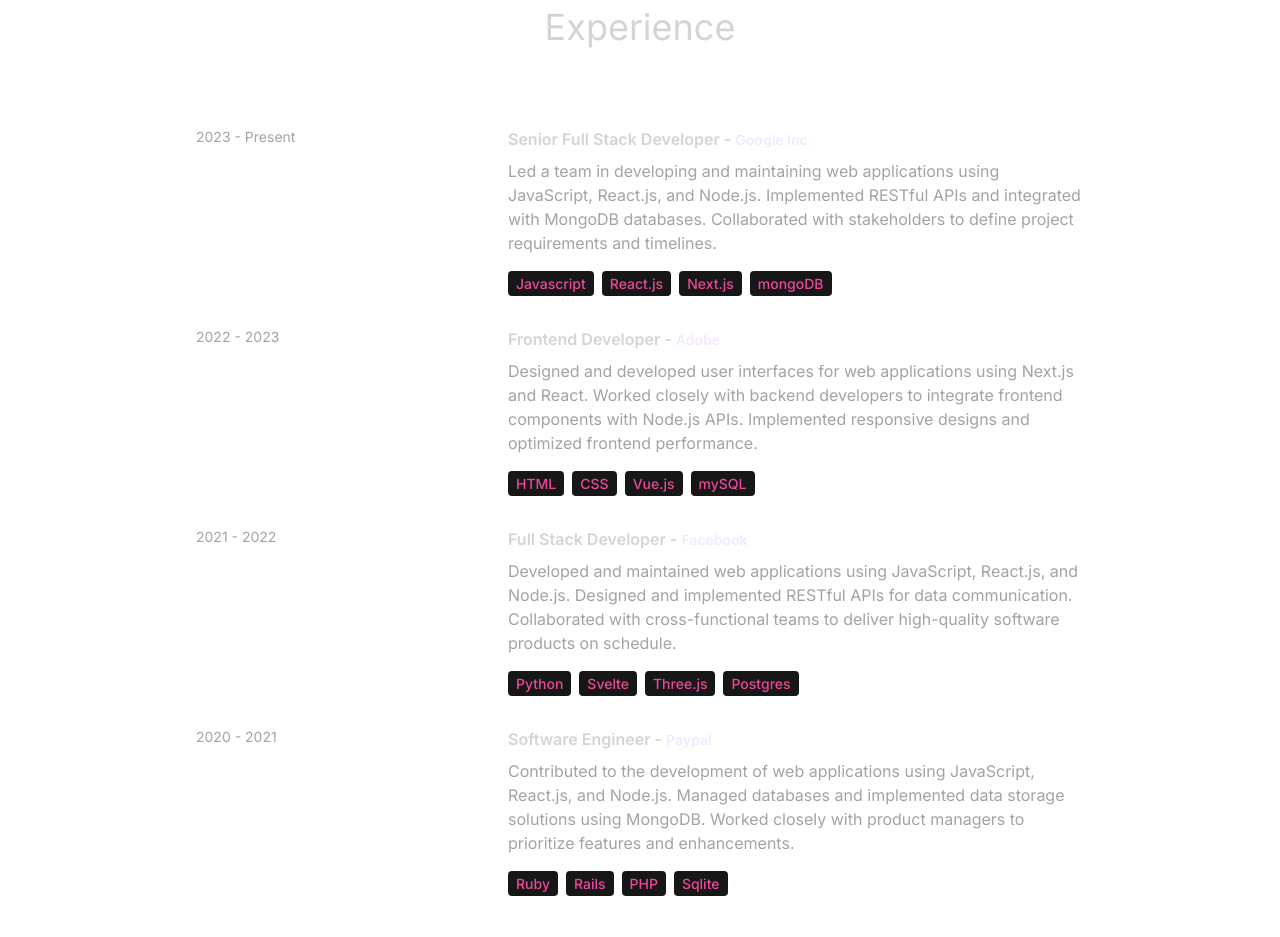
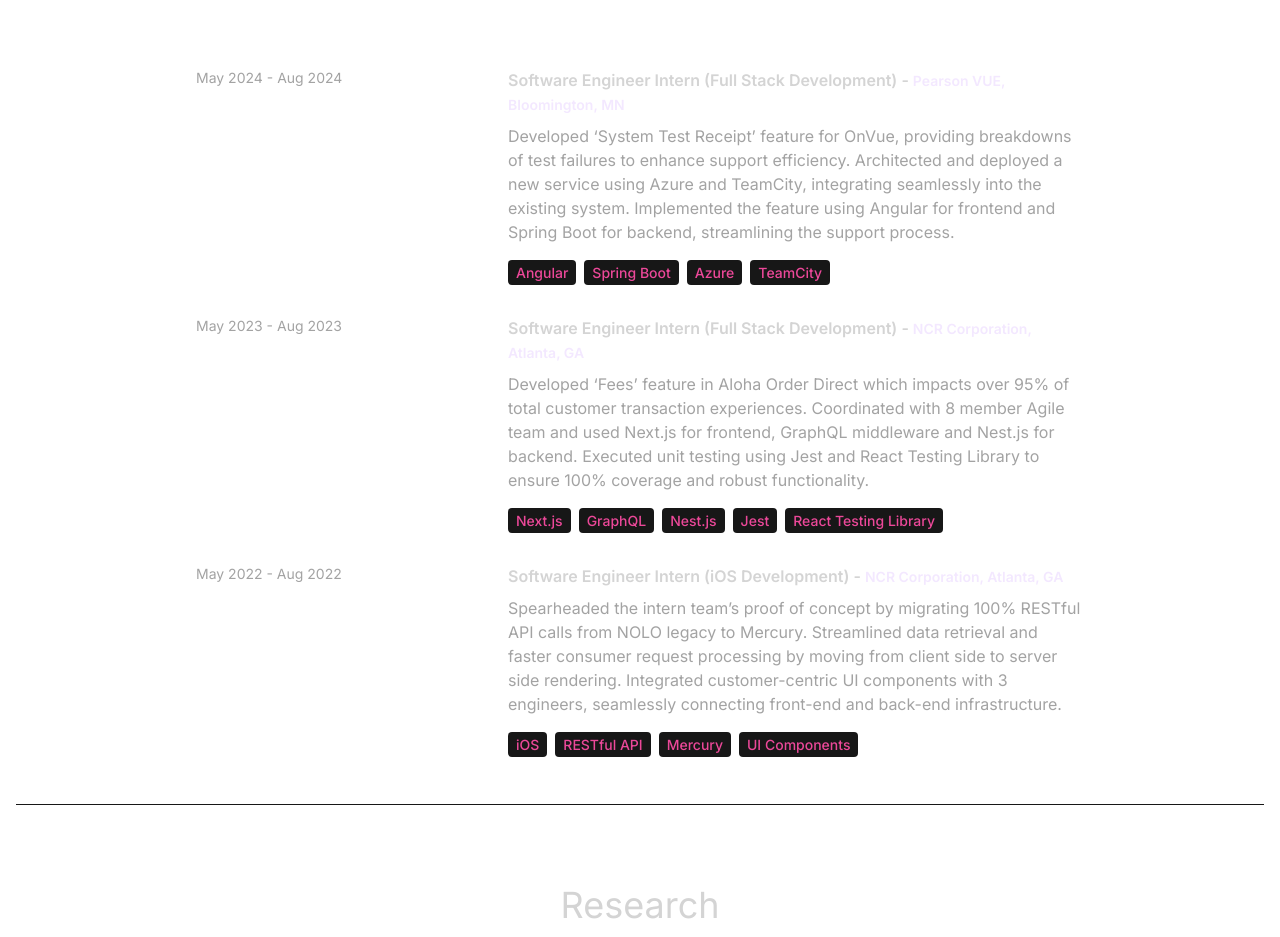
Before and after one commit to Sribhuvan-25/Personal-Website, a React (Vite) app: page / in a window 1280 px wide. Shown: the part 1860-2797 px from the top of the page. Built offline with nearby package versions, Linux system fonts and the light colour scheme.

Commit message:
Updated Content

```diff
--- a/src/App.jsx
+++ b/src/App.jsx
@@ -4,6 +4,7 @@
 import About from './components/About'
 import TechStack from './components/TechStack'
 import Experience from './components/Experience'
+import Research from './components/Research'
 import Projects from './components/Projects'
 import Contact from './components/Contact'
 
@@ -22,6 +23,7 @@
         <About />
         <TechStack />
         <Experience />
+        <Research />
         <Projects />
         <Contact />
       </div>
--- a/src/components/About.jsx
+++ b/src/components/About.jsx
@@ -1,5 +1,6 @@
 import aboutImage from "../assets/about.png"
 import { motion } from "framer-motion"
+import { ABOUT_TEXT } from "../constants"
 
 const About = () => {
   return (
@@ -24,9 +25,8 @@
             transition={{duration: 0.5}}
             className="w-full lg:w-1/2">
                     <div className="flex justify-center lg:justify-start">
-                        <p className="my-2 max-w-xl py-6">Lorem ipsum dolor sit amet consectetur adipisicing elit.
-                            Obcaecati minima modi sapiente dolore quibusdam aliquid reiciendis suscipit, quo earum
-                            numquam quod, explicabo sunt laudantium natus eligendi omnis illo. Perferendis, earum!
+                        <p className="my-2 max-w-xl py-6">
+                            {ABOUT_TEXT}
                         </p>
                     </div>
             </motion.div>
--- a/src/components/Me.jsx
+++ b/src/components/Me.jsx
@@ -1,5 +1,6 @@
 import profile from "../assets/profile.jpg";
 import { motion } from "framer-motion";
+import { INTRO_CONTENT} from "../constants";
 
 const container = (delay) => ({
   hidden: {x: -100, opacity: 0},
@@ -21,7 +22,7 @@
             variants={container(0)}
             initial="hidden"
             animate="visible"
-            className="pb-16 text-6xl font-thin tracking-tight lg:mt-16 lg:text-8xl">
+            className="pb-16 text-6xl font-thin tracking-tight lg:mt-16 lg:text-6xl">
               Sribhuvan Yellu
             </motion.h1>
             <motion.span
@@ -37,8 +38,7 @@
             initial="hidden"
             animate="visible"
             className="my-2 max-w-xl py-6 font-light tracking-tighter">
-              Lorem ipsum dolor sit amet consectetur adipisicing elit. Voluptas facilis eum similique ad dolore.
-              Nam, distinctio quia obcaecati explicabo perspiciatis accusamus, omnis suscipit dolorem ut atque libero nemo earum fugiat.
+              {INTRO_CONTENT}
             </motion.p>
           </div>
         </div>
--- /dev/null
+++ b/src/components/Research.jsx
@@ -0,0 +1,49 @@
+import { RESEARCH } from "../constants"
+import { motion } from "framer-motion"
+
+const Research = () => {
+  return (
+    <div className="border-b border-neutral-900 pb-4">
+        <motion.h2
+        whileInView={{opacity: 1, y: 0}}
+        initial={{opacity: 0, y: -100}}
+        transition={{duration: 1.5}}
+        className="my-20 text-center text-4xl">
+            Research
+        </motion.h2>
+      <div>
+        {RESEARCH.map((exp, idx) => (
+            <div
+                key={idx}
+                className="mb-8 flex flex-wrap lg:justify-center">
+                <motion.div
+                whileInView={{opacity: 1, x: 0}}
+                initial={{opacity: 0, x: -100}}
+                transition={{duration: 1.5}}
+                className="w-full lg:w-1/4">
+                    <p className="mb-2 text-sm text-neutral-400">{exp.year}</p>
+                </motion.div>
+                <motion.div
+                whileInView={{opacity: 1, x: 0}}
+                initial={{opacity: 0, x: 100}}
+                transition={{duration: 1}}
+                className="w-full max-w-xl lg:w-3/4">
+                    <h6 className="mb-2 font-semibold">
+                        {exp.role} - <span className="text-sm text-purple-100">{exp.company}</span>
+                    </h6>
+                    <p className="mb-4 text-neutral-400">{exp.description}</p>
+                    {exp.technologies.map((technology, idx) => (
+                        <span key={idx} className="mr-2 mt-4 rounded bg-neutral-900
+                        px-2 py-1 text-sm font-medium text-pink-500">
+                            {technology}
+                        </span>
+                    ))}
+                </motion.div>
+            </div>
+        ))}
+      </div>
+    </div>
+  )
+}
+
+export default Research
--- a/src/components/TechStack.jsx
+++ b/src/components/TechStack.jsx
@@ -3,6 +3,7 @@
 import { SiMongodb } from "react-icons/si"
 import { FaNodeJs } from "react-icons/fa"
 import { inView, motion } from "framer-motion"
+
 
 const iconAnimaiton = (duration) => ({
     initial: { y: -10 },
--- a/src/constants/index.js
+++ b/src/constants/index.js
@@ -1,76 +1,153 @@
+export const INTRO_CONTENT = `Welcome to my personal website! Here, you'll find information about my professional journey, including my work experience, research projects, and personal endeavors. Explore my portfolio to see the innovative projects I've developed, and learn more about my passion for full software engineering and machine learning. Stay tuned for more updates on my work. Enjoy your visit!`;
+
+export const ABOUT_TEXT =
+  "I am Sribhuvan Reddy Yellu, a highly skilled and dedicated computer science professional with a strong academic background and diverse industry experience. I hold a Bachelor of Science in Computer Science from Georgia State University and am currently pursuing a Master’s in Computer Science from the same institution, with coursework covering advanced topics like deep learning and computer vision. My professional experience includes internships at Pearson VUE and NCR Corporation, where I excelled in full-stack and iOS development. Additionally, I have been working as a research student, notably in endoscopic image classification and melody generation using deep learning models. My technical proficiency spans multiple programming languages and tools, and my projects demonstrate my ability to integrate machine learning and computer vision techniques to solve complex problems.";
+
+export const EXPERIENCES = [
+  {
+    year: "May 2024 - Aug 2024",
+    role: "Software Engineer Intern (Full Stack Development)",
+    company: "Pearson VUE, Bloomington, MN",
+    description: `Developed ‘System Test Receipt’ feature for OnVue, providing breakdowns of test failures to enhance support efficiency. Architected and deployed a new service using Azure and TeamCity, integrating seamlessly into the existing system. Implemented the feature using Angular for frontend and Spring Boot for backend, streamlining the support process.`,
+    technologies: ["Angular", "Spring Boot", "Azure", "TeamCity"],
+  },
+  {
+    year: "May 2023 - Aug 2023",
+    role: "Software Engineer Intern (Full Stack Development)",
+    company: "NCR Corporation, Atlanta, GA",
+    description: `Developed ‘Fees’ feature in Aloha Order Direct which impacts over 95% of total customer transaction experiences. Coordinated with 8 member Agile team and used Next.js for frontend, GraphQL middleware and Nest.js for backend. Executed unit testing using Jest and React Testing Library to ensure 100% coverage and robust functionality.`,
+    technologies: [
+      "Next.js",
+      "GraphQL",
+      "Nest.js",
+      "Jest",
+      "React Testing Library",
+    ],
+  },
+  {
+    year: "May 2022 - Aug 2022",
+    role: "Software Engineer Intern (iOS Development)",
+    company: "NCR Corporation, Atlanta, GA",
+    description: `Spearheaded the intern team’s proof of concept by migrating 100% RESTful API calls from NOLO legacy to Mercury. Streamlined data retrieval and faster consumer request processing by moving from client side to server side rendering. Integrated customer-centric UI components with 3 engineers, seamlessly connecting front-end and back-end infrastructure.`,
+    technologies: ["iOS", "RESTful API", "Mercury", "UI Components"],
+  },
+];
+
+export const RESEARCH = [
+  {
+    year: "Jan 2024 - Present",
+    role: "Graduate Research Assistant",
+    company: "TReNDS Center, Atlanta, GA",
+    description: `Engineered end-to-end endoscopic image classification system using DenseNet and Grad-CAM++, achieving 90% accuracy. Designed guided patch extraction and adaptive thresholding for precise polyp detection, enhancing model performance. Created a meta-classifier ensemble with RandomForest, GradientBoosting, and LogisticRegression, boosting recall to 91%.`,
+    technologies: [
+      "DenseNet",
+      "Grad-CAM++",
+      "RandomForest",
+      "GradientBoosting",
+      "LogisticRegression",
+    ],
+  },
+  {
+    year: "Nov 2021 - May 2023",
+    role: "Undergraduate Research Student",
+    company: "Georgia State University, Atlanta, GA",
+    description: `Formulated a CNN LSTM deep learning model to generate intricate melodies, incorporating features such as pitch, duration, and offset. Processed model on 1000+ German folk music pieces, leveraging TensorFlow and the music21 library. Executed an optimization concept involving ‘placing matrix’ which resulted in an 86% reduction in training time.`,
+    technologies: ["CNN", "LSTM", "TensorFlow", "music21"],
+  },
+];
+
+export const PROJECTS = [
+  {
+    title: "Drive-Thru Vision [Hackathon Project]",
+    description:
+      "Executed automated licence plate recognition within drive-thru systems, that enables to provide personalized menu to customers. Implemented a ML algorithm & Computer vision model using OpenCV and used Tesseract OCR, achieving an accuracy of 80%. Integrated this model to an existing product at NCR with a flask backend and worked with MongoDB for data management.",
+    technologies: ["OpenCV", "Tesseract OCR", "Flask", "MongoDB"],
+  },
+  {
+    title: "Tumor Detection",
+    description:
+      "Proposed and performed tumor detection using advanced image classification techniques specifically tailored for brain MRIs. Prepared 3 distinct CNN architectures and 2 traditional ML models processed on over 500+ images of 4 different classes. Achieved an accuracy of 84%, precision of 81% and reduction of processing time by 20% leveraging the MobileResNet model.",
+    technologies: ["CNN", "MobileResNet", "Image Classification", "MRI"],
+  },
+];
+
+export const CONTACT = {
+  email: "sribhuvan.y@gmail.com",
+};
+
 // import project1 from "../assets/projects/project-1.jpg";
 // import project2 from "../assets/projects/project-2.jpg";
 // import project3 from "../assets/projects/project-3.jpg";
 // import project4 from "../assets/projects/project-4.jpg";
 
-export const HERO_CONTENT = `I am a passionate full stack developer with a knack for crafting robust and scalable web applications. With 5 years of hands-on experience, I have honed my skills in front-end technologies like React and Next.js, as well as back-end technologies like Node.js, MySQL, PostgreSQL, and MongoDB. My goal is to leverage my expertise to create innovative solutions that drive business growth and deliver exceptional user experiences.`;
+// export const HERO_CONTENT = `I am a passionate full stack developer with a knack for crafting robust and scalable web applications. With 5 years of hands-on experience, I have honed my skills in front-end technologies like React and Next.js, as well as back-end technologies like Node.js, MySQL, PostgreSQL, and MongoDB. My goal is to leverage my expertise to create innovative solutions that drive business growth and deliver exceptional user experiences.`;
 
-export const ABOUT_TEXT = `I am a dedicated and versatile full stack developer with a passion for creating efficient and user-friendly web applications. With 5 years of professional experience, I have worked with a variety of technologies, including React, Next.js, Node.js, MySQL, PostgreSQL, and MongoDB. My journey in web development began with a deep curiosity for how things work, and it has evolved into a career where I continuously strive to learn and adapt to new challenges. I thrive in collaborative environments and enjoy solving complex problems to deliver high-quality solutions. Outside of coding, I enjoy staying active, exploring new technologies, and contributing to open-source projects.`;
+// export const ABOUT_TEXT = `I am a dedicated and versatile full stack developer with a passion for creating efficient and user-friendly web applications. With 5 years of professional experience, I have worked with a variety of technologies, including React, Next.js, Node.js, MySQL, PostgreSQL, and MongoDB. My journey in web development began with a deep curiosity for how things work, and it has evolved into a career where I continuously strive to learn and adapt to new challenges. I thrive in collaborative environments and enjoy solving complex problems to deliver high-quality solutions. Outside of coding, I enjoy staying active, exploring new technologies, and contributing to open-source projects.`;
 
-export const EXPERIENCES = [
-  {
-    year: "2023 - Present",
-    role: "Senior Full Stack Developer",
-    company: "Google Inc.",
-    description: `Led a team in developing and maintaining web applications using JavaScript, React.js, and Node.js. Implemented RESTful APIs and integrated with MongoDB databases. Collaborated with stakeholders to define project requirements and timelines.`,
-    technologies: ["Javascript", "React.js", "Next.js", "mongoDB"],
-  },
-  {
-    year: "2022 - 2023",
-    role: "Frontend Developer",
-    company: "Adobe",
-    description: `Designed and developed user interfaces for web applications using Next.js and React. Worked closely with backend developers to integrate frontend components with Node.js APIs. Implemented responsive designs and optimized frontend performance.`,
-    technologies: ["HTML", "CSS", "Vue.js", "mySQL"],
-  },
-  {
-    year: "2021 - 2022",
-    role: "Full Stack Developer",
-    company: "Facebook",
-    description: `Developed and maintained web applications using JavaScript, React.js, and Node.js. Designed and implemented RESTful APIs for data communication. Collaborated with cross-functional teams to deliver high-quality software products on schedule.`,
-    technologies: ["Python", "Svelte", "Three.js", "Postgres"],
-  },
-  {
-    year: "2020 - 2021",
-    role: "Software Engineer",
-    company: "Paypal",
-    description: `Contributed to the development of web applications using JavaScript, React.js, and Node.js. Managed databases and implemented data storage solutions using MongoDB. Worked closely with product managers to prioritize features and enhancements.`,
-    technologies: ["Ruby", "Rails", "PHP", "Sqlite"],
-  },
-];
+// export const EXPERIENCES = [
+//   {
+//     year: "2023 - Present",
+//     role: "Senior Full Stack Developer",
+//     company: "Google Inc.",
+//     description: `Led a team in developing and maintaining web applications using JavaScript, React.js, and Node.js. Implemented RESTful APIs and integrated with MongoDB databases. Collaborated with stakeholders to define project requirements and timelines.`,
+//     technologies: ["Javascript", "React.js", "Next.js", "mongoDB"],
+//   },
+//   {
+//     year: "2022 - 2023",
+//     role: "Frontend Developer",
+//     company: "Adobe",
+//     description: `Designed and developed user interfaces for web applications using Next.js and React. Worked closely with backend developers to integrate frontend components with Node.js APIs. Implemented responsive designs and optimized frontend performance.`,
+//     technologies: ["HTML", "CSS", "Vue.js", "mySQL"],
+//   },
+//   {
+//     year: "2021 - 2022",
+//     role: "Full Stack Developer",
+//     company: "Facebook",
+//     description: `Developed and maintained web applications using JavaScript, React.js, and Node.js. Designed and implemented RESTful APIs for data communication. Collaborated with cross-functional teams to deliver high-quality software products on schedule.`,
+//     technologies: ["Python", "Svelte", "Three.js", "Postgres"],
+//   },
+//   {
+//     year: "2020 - 2021",
+//     role: "Software Engineer",
+//     company: "Paypal",
+//     description: `Contributed to the development of web applications using JavaScript, React.js, and Node.js. Managed databases and implemented data storage solutions using MongoDB. Worked closely with product managers to prioritize features and enhancements.`,
+//     technologies: ["Ruby", "Rails", "PHP", "Sqlite"],
+//   },
+// ];
 
-export const PROJECTS = [
-  {
-    title: "E-Commerce Website",
-    // image: project1,
-    description:
-      "A fully functional e-commerce website with features like product listing, shopping cart, and user authentication.",
-    technologies: ["HTML", "CSS", "React", "Node.js", "MongoDB"],
-  },
-  {
-    title: "Task Management App",
-    // image: project2,
-    description:
-      "An application for managing tasks and projects, with features such as task creation, assignment, and progress tracking.",
-    technologies: ["HTML", "CSS", "Angular", "Firebase"],
-  },
-  {
-    title: "Portfolio Website",
-    // image: project3,
-    description:
-      "A personal portfolio website showcasing projects, skills, and contact information.",
-    technologies: ["HTML", "CSS", "React", "Bootstrap"],
-  },
-  {
-    title: "Blogging Platform",
-    // image: project4,
-    description:
-      "A platform for creating and publishing blog posts, with features like rich text editing, commenting, and user profiles.",
-    technologies: ["HTML", "CSS", "Vue.js", "Express", "mySQL"],
-  },
-];
+// export const PROJECTS = [
+//   {
+//     title: "E-Commerce Website",
+//     // image: project1,
+//     description:
+//       "A fully functional e-commerce website with features like product listing, shopping cart, and user authentication.",
+//     technologies: ["HTML", "CSS", "React", "Node.js", "MongoDB"],
+//   },
+//   {
+//     title: "Task Management App",
+//     // image: project2,
+//     description:
+//       "An application for managing tasks and projects, with features such as task creation, assignment, and progress tracking.",
+//     technologies: ["HTML", "CSS", "Angular", "Firebase"],
+//   },
+//   {
+//     title: "Portfolio Website",
+//     // image: project3,
+//     description:
+//       "A personal portfolio website showcasing projects, skills, and contact information.",
+//     technologies: ["HTML", "CSS", "React", "Bootstrap"],
+//   },
+//   {
+//     title: "Blogging Platform",
+//     // image: project4,
+//     description:
+//       "A platform for creating and publishing blog posts, with features like rich text editing, commenting, and user profiles.",
+//     technologies: ["HTML", "CSS", "Vue.js", "Express", "mySQL"],
+//   },
+// ];
 
-export const CONTACT = {
-  address: "Address",
-  phoneNo: "+1 123-456-7890 ",
-  email: "super@gmail.com",
-};
+// export const CONTACT = {
+//   address: "Address",
+//   phoneNo: "+1 123-456-7890 ",
+//   email: "super@gmail.com",
+// };
```
Also changed, not shown: src/components/Navbar.jsx (+6 -2 lines).
